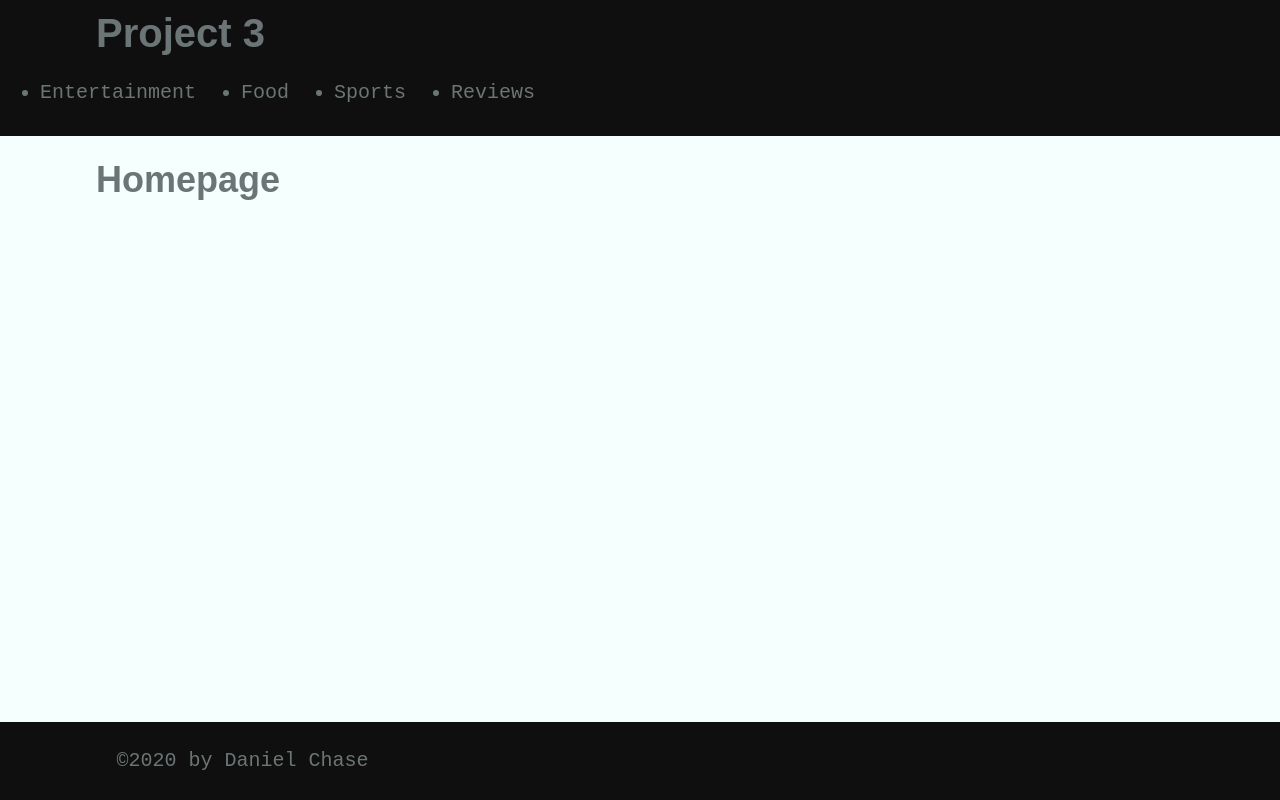
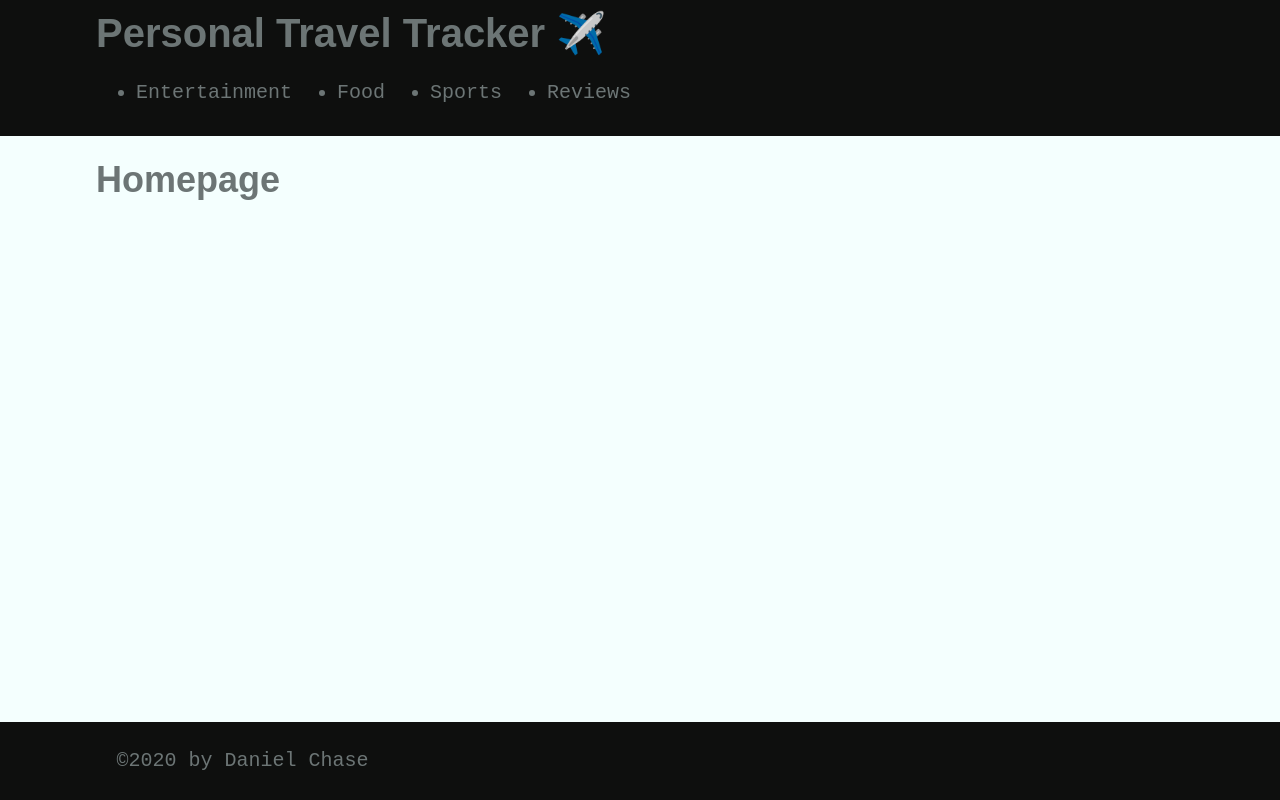
Before and after one commit to iamjakes/Project-3, a React (Create React App) app in the folder client/: page / in a window 1280 px wide. Built offline with nearby package versions, Linux system fonts and the light colour scheme; the HTML template or start-up script is replaced by a standard one.

Commit message:
Added some styling and name changes

```diff
--- a/client/src/components/Header/index.js
+++ b/client/src/components/Header/index.js
@@ -4,8 +4,7 @@ const Header = () => {
     return(
         <header className="bg-secondary mb-3 py-2 flex-row align-center">
             <div className="container flex-row justify-space-between-lg justify-center align-center">
-                <h1 className= "page-title"><a href="/">Project 3</a></h1>
-            </div>
+                <h1 className= "page-title"><a href="/">Personal Travel Tracker ✈️ </a></h1>
         <nav>
             <ul className="flex-row">
                 <li>
@@ -32,6 +31,7 @@ const Header = () => {
 
             </ul>
         </nav>
+        </div>
     </header>
     )
 }
--- a/client/src/index.css
+++ b/client/src/index.css
@@ -108,6 +108,7 @@ nav a:hover {
   width: 100%;
   margin: 0;
   font-size: 2.5rem;
+  color: cyan;
 }
 
 .btn,
```
